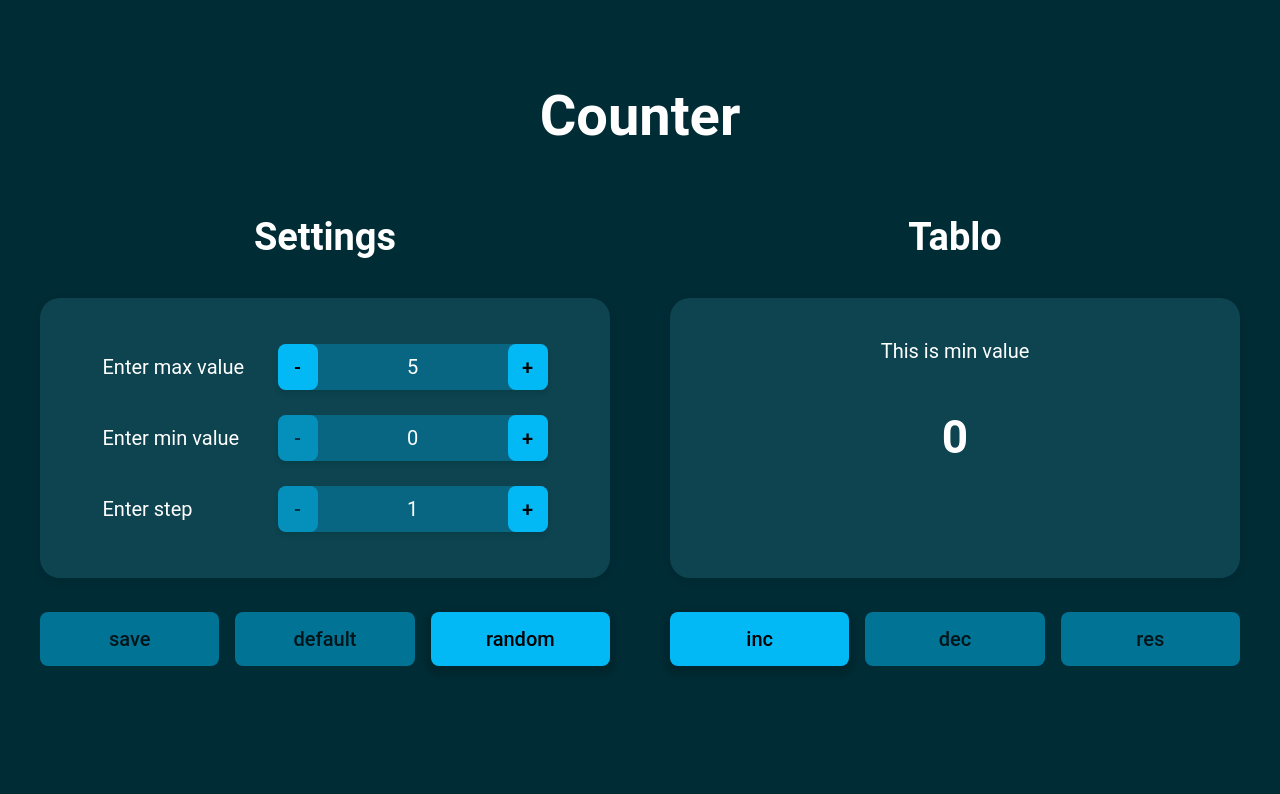
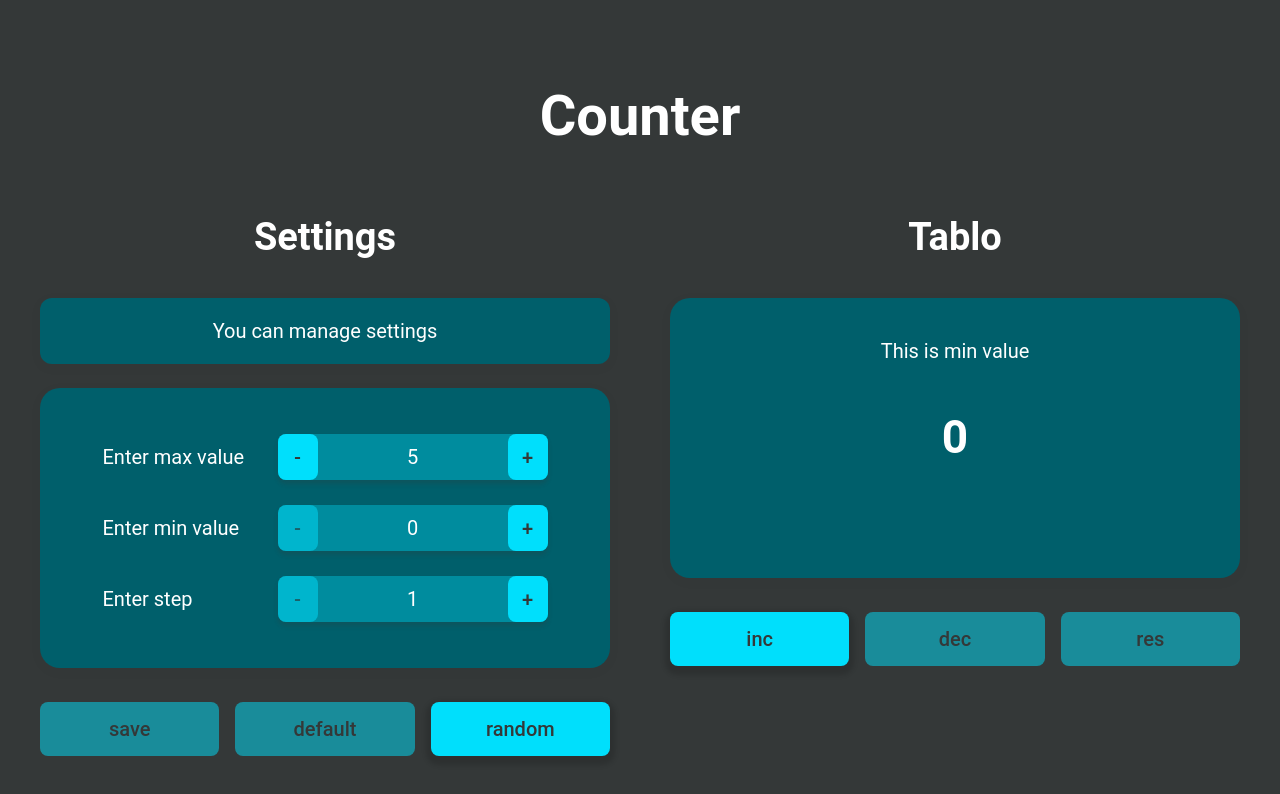
Before and after one commit to Anna-Bekreneva/counter, a React (Create React App) app: page / in a window 1280 px wide. Shown: the top 794 px of the page. Built offline with nearby package versions, Linux system fonts and the light colour scheme.

Commit message:
added component notification

```diff
--- a/src/App.tsx
+++ b/src/App.tsx
@@ -3,6 +3,7 @@ import './styles/global.css';
 import './styles/reset.css';
 import './styles/counter.css';
 import './styles/settings.css';
+import './styles/notification.css';
 import {Counter} from './components/Counter/Counter';
 import {Settings} from './components/Settings/Settings';
 
@@ -48,17 +49,12 @@ function App () {
 		setCounter(min)
 	}
 
-	const defaultSettings = () => {
-		setCounter(DEFAULT_MIN);
-		setStepNumber(DEFAULT_STEP)
-	}
-
 	return (
 		<div className='wrapper'>
 			<div className='container'>
 				<h1 className='heading'>Counter</h1>
 				<div className='wrapper__container'>
-					<Settings saveSettings={saveSettings} defaultSettings={defaultSettings} maxNumber={maxNumber} minNumber={minNumber} stepNumber={stepNumber} DEFAULT_MAX={DEFAULT_MAX} DEFAULT_MIN={DEFAULT_MIN} DEFAULT_STEP={DEFAULT_STEP} LIMIT_VALUE={LIMIT_VALUE}></Settings>
+					<Settings saveSettings={saveSettings} maxNumber={maxNumber} minNumber={minNumber} stepNumber={stepNumber} DEFAULT_MAX={DEFAULT_MAX} DEFAULT_MIN={DEFAULT_MIN} DEFAULT_STEP={DEFAULT_STEP} LIMIT_VALUE={LIMIT_VALUE}></Settings>
 					<Counter buttonCounterOnClickCallback={buttonCounterOnClickCallback} counter={counter} maxNumber={maxNumber} minNumber={minNumber} stepNumber={stepNumber} isRemainedMax={isRemainedMax} remainedMax={remainedMax}></Counter>
 				</div>
 			</div>
--- /dev/null
+++ b/src/components/Settings/Notification.tsx
@@ -0,0 +1,13 @@
+import React from 'react';
+
+type NotificationPropsType = {
+	text: string
+}
+
+export const Notification: React.FC<NotificationPropsType> = (props) => {
+	return (
+		<div className='notification'>
+			<p>{props.text}</p>
+		</div>
+	)
+}
--- a/src/components/Settings/Settings.tsx
+++ b/src/components/Settings/Settings.tsx
@@ -1,5 +1,6 @@
-import React from 'react';
+import React, {useState} from 'react';
 import {SettingsForm} from './SettingsForm';
+import {Notification} from './Notification';
 
 
 type SettingsPropsType = {
@@ -10,15 +11,20 @@ type SettingsPropsType = {
 	DEFAULT_MAX: number
 	DEFAULT_MIN: number
 	DEFAULT_STEP: number
-	defaultSettings: () => void
 	saveSettings: (max: number, min: number, step: number) => void
 }
 
 export const Settings: React.FC<SettingsPropsType> = (props) => {
+
+	const [notificationText, setNotificationText] = useState('You can manage settings')
+
+	const callbackForNotification = (text: string) => setNotificationText(text)
+
 	return (
 		<div className='settings'>
 			<h2 className='title'>Settings</h2>
-			<SettingsForm saveSettings={props.saveSettings} defaultSettings={props.defaultSettings} maxNumber={props.maxNumber} minNumber={props.minNumber}  stepNumber={props.stepNumber} DEFAULT_MAX={props.DEFAULT_MAX} DEFAULT_MIN={props.DEFAULT_MIN} DEFAULT_STEP={props.DEFAULT_STEP} LIMIT_VALUE={props.LIMIT_VALUE}></SettingsForm>
+			<Notification text={notificationText}/>
+			<SettingsForm saveSettings={props.saveSettings} maxNumber={props.maxNumber} minNumber={props.minNumber}  stepNumber={props.stepNumber} DEFAULT_MAX={props.DEFAULT_MAX} DEFAULT_MIN={props.DEFAULT_MIN} DEFAULT_STEP={props.DEFAULT_STEP} LIMIT_VALUE={props.LIMIT_VALUE} callbackForNotification={callbackForNotification} notificationText={notificationText}></SettingsForm>
 		</div>
 	)
 }
--- a/src/components/Settings/SettingsForm.tsx
+++ b/src/components/Settings/SettingsForm.tsx
@@ -10,7 +10,8 @@ type SettingsFormPropsType = {
 	DEFAULT_MAX: number
 	DEFAULT_MIN: number
 	DEFAULT_STEP: number
-	defaultSettings: () => void
+	notificationText: string
+	callbackForNotification: (text: string) => void
 	saveSettings: (max: number, min: number, step: number) => void
 }
 
@@ -32,6 +33,12 @@ export const SettingsForm: React.FC<SettingsFormPropsType> = (props) => {
 	const errorMessageGreaterStep = 'The step must be less than the maximum number';
 	const errorMessageGreaterMaxForStep = 'The max value must be greater than the step';
 
+	const notificationRandom = 'Random settings set'
+	const notificationDefault = 'Default settings set'
+	const notificationSave = 'Settings have been saved'
+	const notificationForget = 'Don\'t forget to save your changes'
+	const notificationCan = 'You can manage settings'
+
 	const maxRef: LegacyRef<HTMLInputElement> | undefined = React.createRef()
 	const minRef: LegacyRef<HTMLInputElement> | undefined = React.createRef()
 	const stepRef: LegacyRef<HTMLInputElement> | undefined = React.createRef()
@@ -45,6 +52,7 @@ export const SettingsForm: React.FC<SettingsFormPropsType> = (props) => {
 
 	const [saveDisabled, setSaveDisabled] = useState(true)
 	const [defaultDisabled, setDefaultDisabled] = useState(true)
+
 
 	const resetButtonDopClass = () => {
 		setMaxButtonDopClass('')
@@ -214,9 +222,20 @@ export const SettingsForm: React.FC<SettingsFormPropsType> = (props) => {
 		}
 	}, [newMinValue, newMaxValue, newStepValue])
 
+
+	useEffect(() => {
+		if (newMaxValue === props.maxNumber && newMinValue === props.minNumber && newStepValue === props.stepNumber) {
+			setSaveDisabled(true)
+			props.notificationText === notificationForget && props.callbackForNotification(notificationCan)
+
+		} else if (newMaxValue !== props.maxNumber || newMinValue !== props.minNumber || newStepValue !== props.stepNumber) {
+			setSaveDisabled(false)
+			props.callbackForNotification(notificationForget)
+		}
+	}, [newMaxValue, newMinValue, newStepValue, props.maxNumber, props.minNumber, props.stepNumber])
+
 	const onChangeHandler = (event: ChangeEvent<HTMLInputElement>) => {
 		event.currentTarget.value = event.currentTarget.value.replace(/^0/, '');
-		setSaveDisabled(false)
 	}
 
 	// OnChange
@@ -259,7 +278,10 @@ export const SettingsForm: React.FC<SettingsFormPropsType> = (props) => {
 	};
 
 	// Settings
-	const saveSettings = () => props.saveSettings(newMaxValue, newMinValue, newStepValue)
+	const saveSettings = () => {
+		props.saveSettings(newMaxValue, newMinValue, newStepValue);
+		props.callbackForNotification(notificationSave)
+	}
 
 	const resetError = () => {
 		errorMax && setErrorMax('');
@@ -271,7 +293,8 @@ export const SettingsForm: React.FC<SettingsFormPropsType> = (props) => {
 		setNewMaxValue(props.DEFAULT_MAX);
 		setNewMinValue(props.DEFAULT_MIN);
 		setNewStepValue(props.DEFAULT_STEP);
-		props.defaultSettings();
+		props.saveSettings(props.DEFAULT_MAX, props.DEFAULT_MIN, props.DEFAULT_STEP);
+		props.callbackForNotification(notificationDefault);
 		resetError();
 	};
 
@@ -289,6 +312,7 @@ export const SettingsForm: React.FC<SettingsFormPropsType> = (props) => {
 		setNewStepValue(randomStep);
 		resetError();
 		props.saveSettings(randomMax, randomMin, randomStep);
+		props.callbackForNotification(notificationRandom);
 	};
 
 	return (
--- a/src/styles/counter.css
+++ b/src/styles/counter.css
@@ -13,7 +13,7 @@
 }
 
 .counter-tablo__number--active {
-    color: #d0250f;
+    color: #c91307;
     transition: color 0.4s;
 }
 
--- a/src/styles/global.css
+++ b/src/styles/global.css
@@ -1,5 +1,5 @@
 body {
-    background-color: #002c35;
+    background-color: #343838;
     color: #ffffff;
     line-height: 1.3;
     font-weight: 400;
@@ -46,11 +46,11 @@ body {
     width: 100%;
     padding: 20px;
     border-radius: 20px;
-    background-color: #0d4450;
+    background-color: #005f6b;
     display: flex;
     justify-content: center;
     align-items: center;
-    box-shadow: 0 3px 10px 1px rgba(0, 0, 0, 0.06);
+    box-shadow: 0 3px 10px 1px rgba(52, 56, 56, 0.06);
     margin-bottom: 34px;
 }
 
@@ -72,8 +72,8 @@ body {
     align-items: center;
     justify-content: center;
     border-radius: 8px;
-    background-color:  #02b9f5;
-    color: #000000;
+    background-color:  #00dffc;
+    color: #343838;
     font-weight: 500;
     box-shadow: 0 4px 5px 5px rgba(0, 0, 0, 0.14);
     transition: transform 0.4s, box-shadow 0.4s, opacity 0.4s, background-color 0.4s, color 0.4s, border-color 0.4s;
@@ -82,9 +82,9 @@ body {
 }
 
 .button:focus {
-    background-color: #0d4450;
+    background-color: #005F6B;
     color: #ffffff;
-    border-color: #02b9f5;
+    border-color: #00dffc;
 }
 
 .button:hover {
@@ -102,20 +102,20 @@ body {
 }
 
 .field {
-    background-color: #096682;
+    background-color: #008c9e;
     padding: 10px 20px;
     border-radius: 8px;
-    box-shadow: 0 4px 4px rgba(0, 48, 51, 0.25);
+    box-shadow: 0 4px 4px rgba(52, 56, 56, 0.25);
     transition: color 0.4s;
     text-align: center;
 }
 
 .field--error {
-    box-shadow: 0 0 0 2px #d0250f;
+    box-shadow: 0 0 0 2px #c91307;
 }
 
 .field--error .settings__input {
-    color: #d0250f;
+    color: #c91307;
 }
 
 .field::placeholder {
@@ -124,7 +124,7 @@ body {
 }
 
 .field:focus {
-    box-shadow: 0 0 0 2px #02b9f5;
+    box-shadow: 0 0 0 2px #00dffc;
     outline: 0;
 }
 
--- /dev/null
+++ b/src/styles/notification.css
@@ -0,0 +1,11 @@
+.notification {
+    width: 100%;
+    background-color: #005f6b;
+    margin-bottom: 24px;
+    padding: 20px;
+    border-radius: 12px;
+    display: flex;
+    justify-content: center;
+    align-items: center;
+    box-shadow: 0 3px 10px 1px rgba(52, 56, 56, 0.06);
+}
--- a/src/styles/settings.css
+++ b/src/styles/settings.css
@@ -46,7 +46,7 @@
 }
 
 .settings__error {
-    color: #d0250f;
+    color: #c91307;
     font-size: 14px;
     position: absolute;
     right: 0;
@@ -65,15 +65,9 @@
 }
 
 .settings__button:hover {
-    background-color: #206bb8;
+    background-color: #005F6B;
+    color: #ffffff;
     transform: translate(0);
-}
-
-.setting__button:focus,
-.settings__button--active {
-    background-color: #0d4450;
-    color: #ffffff;
-    border-color: #02b9f5;
 }
 
 .settings__button--minus {
--- a/src/styles/warning.css
+++ b/src/styles/warning.css
@@ -42,6 +42,6 @@
     bottom: -10px;
     left: 50%;
     transform: translate(-50%, 100%);
-    background-color: #3a8e94;
+    background-color: #00b4cc;
     z-index: 5;
 }
```
